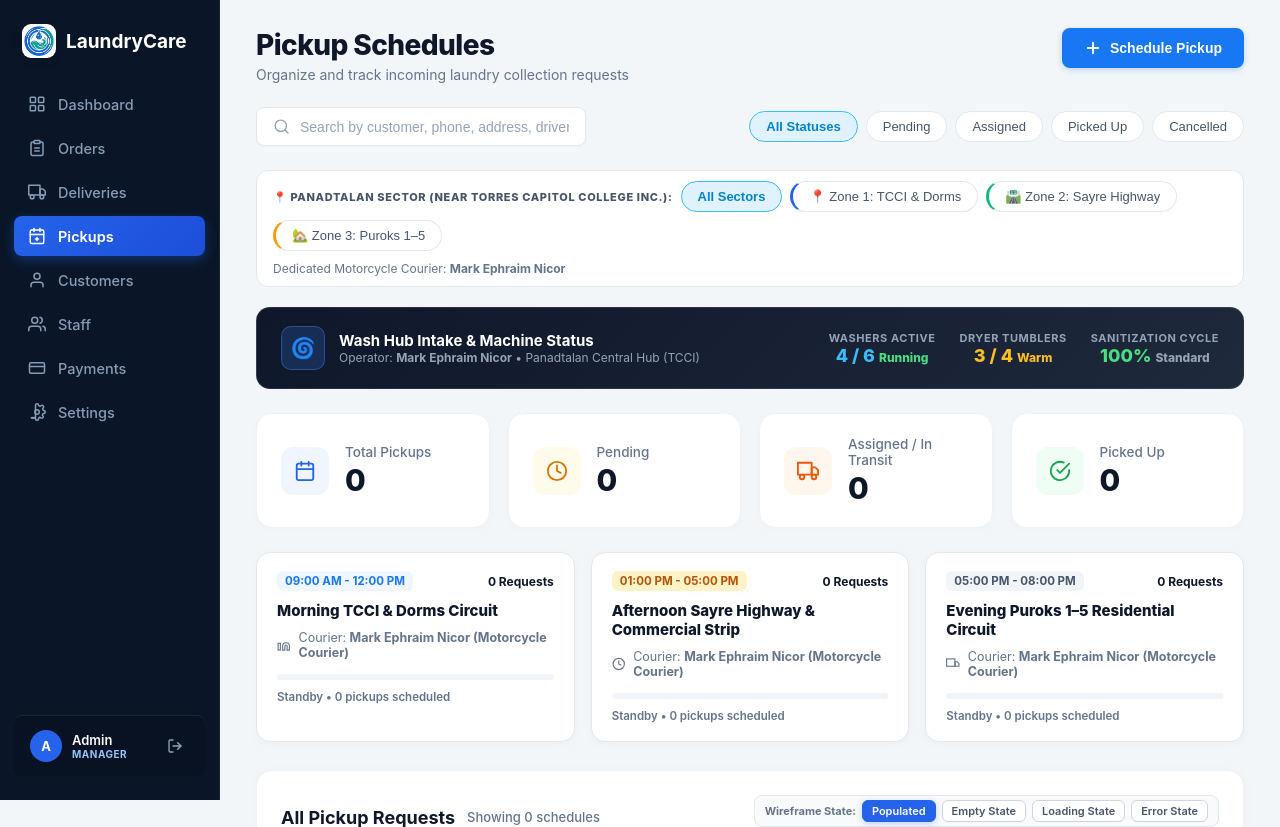
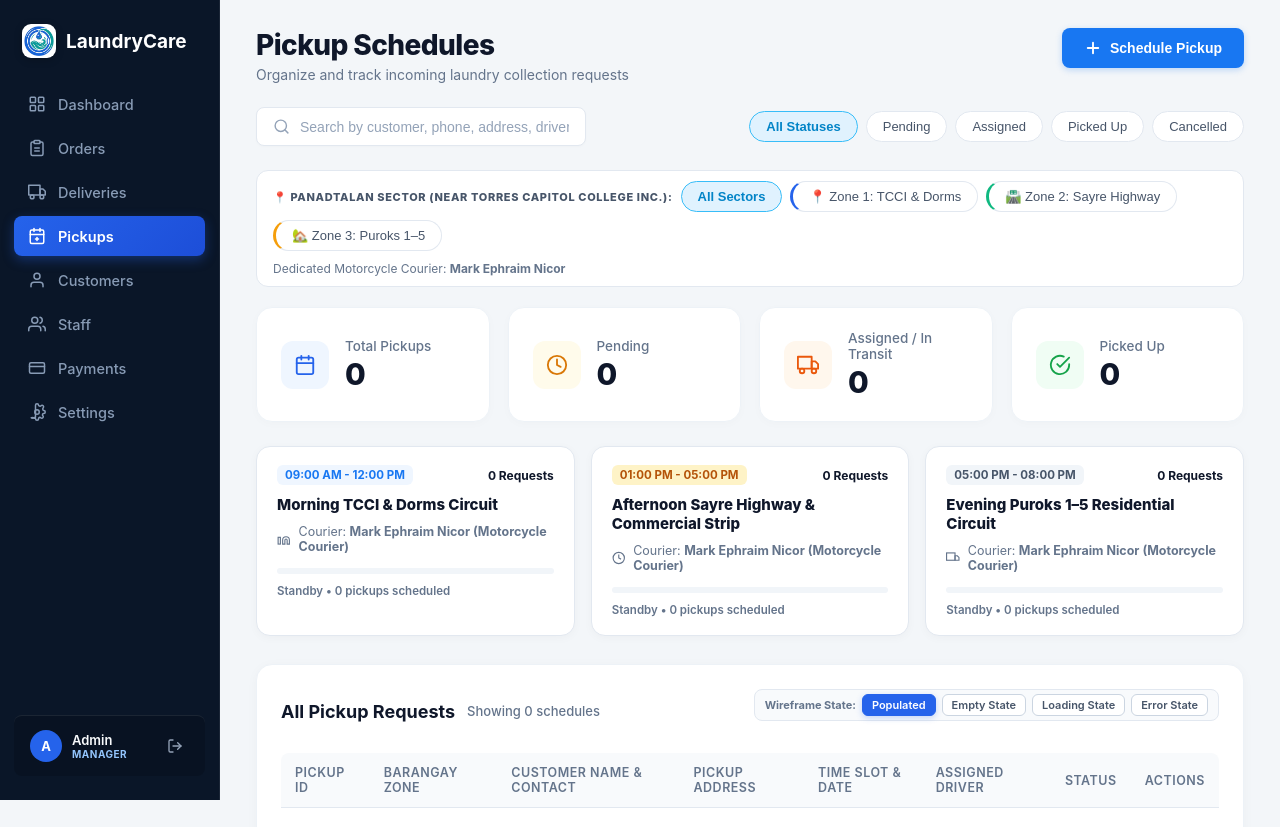
Before and after one commit to brets60/Laundry-Pickup-and-Delivery-Management-System, a Flask app: page /pickup-schedules-page in a window 1280 px wide. Shown: the top 827 px of the page. Run offline with Flask 3, Linux system fonts and the light colour scheme; data that the repository does not hold is empty.

Commit message:
Remove Wash Hub Intake and Machine Status banner from pickups page

```diff
--- a/templates/pickups.html
+++ b/templates/pickups.html
@@ -200,33 +200,6 @@
             </div>
             <div style="font-size:12px; color:#64748b;">
                 Dedicated Motorcycle Courier: <strong>Mark Ephraim Nicor</strong>
-            </div>
-        </div>
-
-        <!-- WASH HUB INTAKE & MACHINE CAPACITY MONITOR (Mark Ephraim Nicor) -->
-        <div class="wash-hub-monitor" style="background: linear-gradient(135deg, #0f172a, #1e293b); border: 1px solid rgba(255,255,255,0.1); border-radius: 14px; padding: 18px 24px; margin-bottom: 24px; color: #f8fafc; display: flex; justify-content: space-between; align-items: center; flex-wrap: wrap; gap: 16px;">
-            <div style="display: flex; align-items: center; gap: 14px;">
-                <div style="width: 44px; height: 44px; border-radius: 10px; background: rgba(59, 130, 246, 0.2); border: 1px solid rgba(59, 130, 246, 0.4); display: flex; align-items: center; justify-content: center; font-size: 20px;">
-                    🌀
-                </div>
-                <div>
-                    <div style="font-size: 15px; font-weight: 700; color: #ffffff;">Wash Hub Intake &amp; Machine Status</div>
-                    <div style="font-size: 12px; color: #94a3b8;">Operator: <strong>Mark Ephraim Nicor</strong> &bull; Panadtalan Central Hub (TCCI)</div>
-                </div>
-            </div>
-            <div style="display: flex; gap: 24px; align-items: center; flex-wrap: wrap;">
-                <div style="text-align: center;">
-                    <div style="font-size: 11px; text-transform: uppercase; font-weight: 700; color: #94a3b8; letter-spacing: 0.05em;">Washers Active</div>
-                    <div style="font-size: 18px; font-weight: 800; color: #38bdf8;">4 / 6 <span style="font-size: 12px; color: #4ade80;">Running</span></div>
-                </div>
-                <div style="text-align: center;">
-                    <div style="font-size: 11px; text-transform: uppercase; font-weight: 700; color: #94a3b8; letter-spacing: 0.05em;">Dryer Tumblers</div>
-                    <div style="font-size: 18px; font-weight: 800; color: #fbbf24;">3 / 4 <span style="font-size: 12px; color: #fbbf24;">Warm</span></div>
-                </div>
-                <div style="text-align: center;">
-                    <div style="font-size: 11px; text-transform: uppercase; font-weight: 700; color: #94a3b8; letter-spacing: 0.05em;">Sanitization Cycle</div>
-                    <div style="font-size: 18px; font-weight: 800; color: #4ade80;">100% <span style="font-size: 12px; color: #94a3b8;">Standard</span></div>
-                </div>
             </div>
         </div>
 
```
Also changed, not shown: tests/test_pickup_hub.py (+4 -4 lines).
